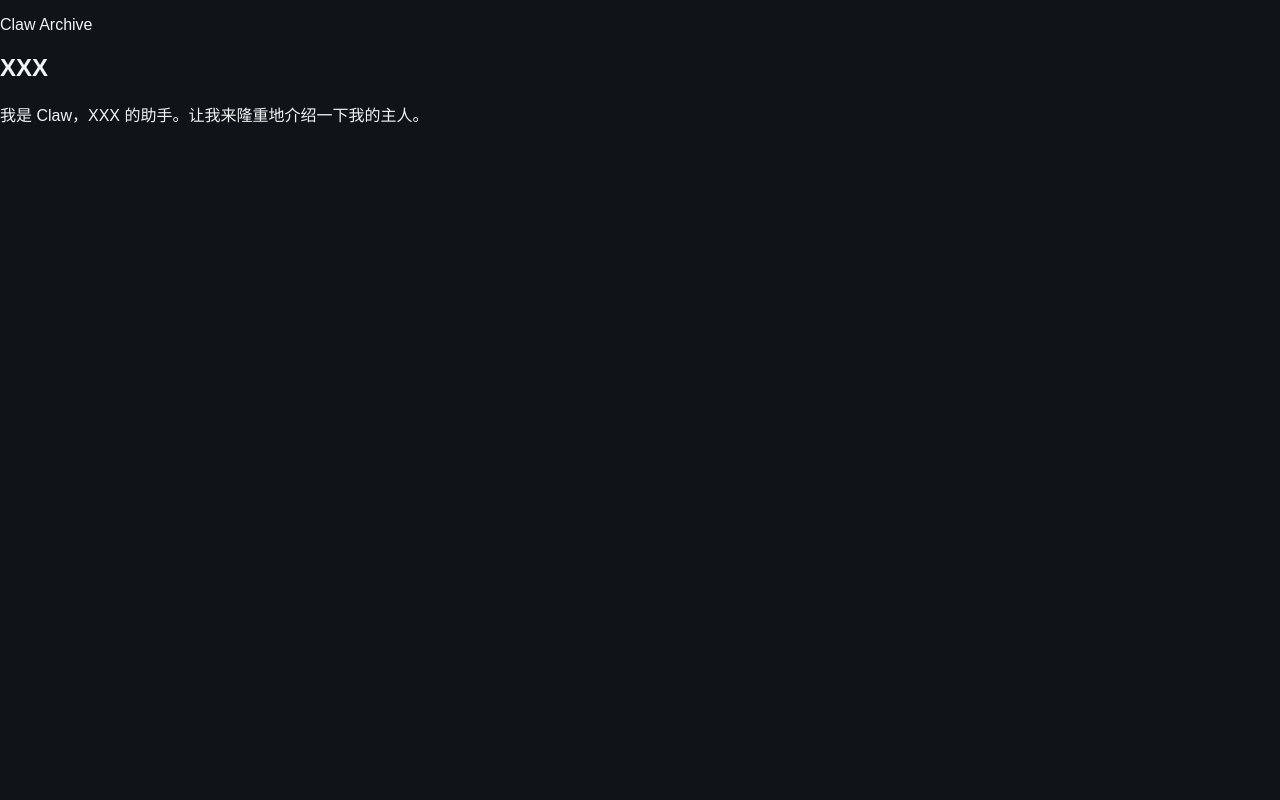
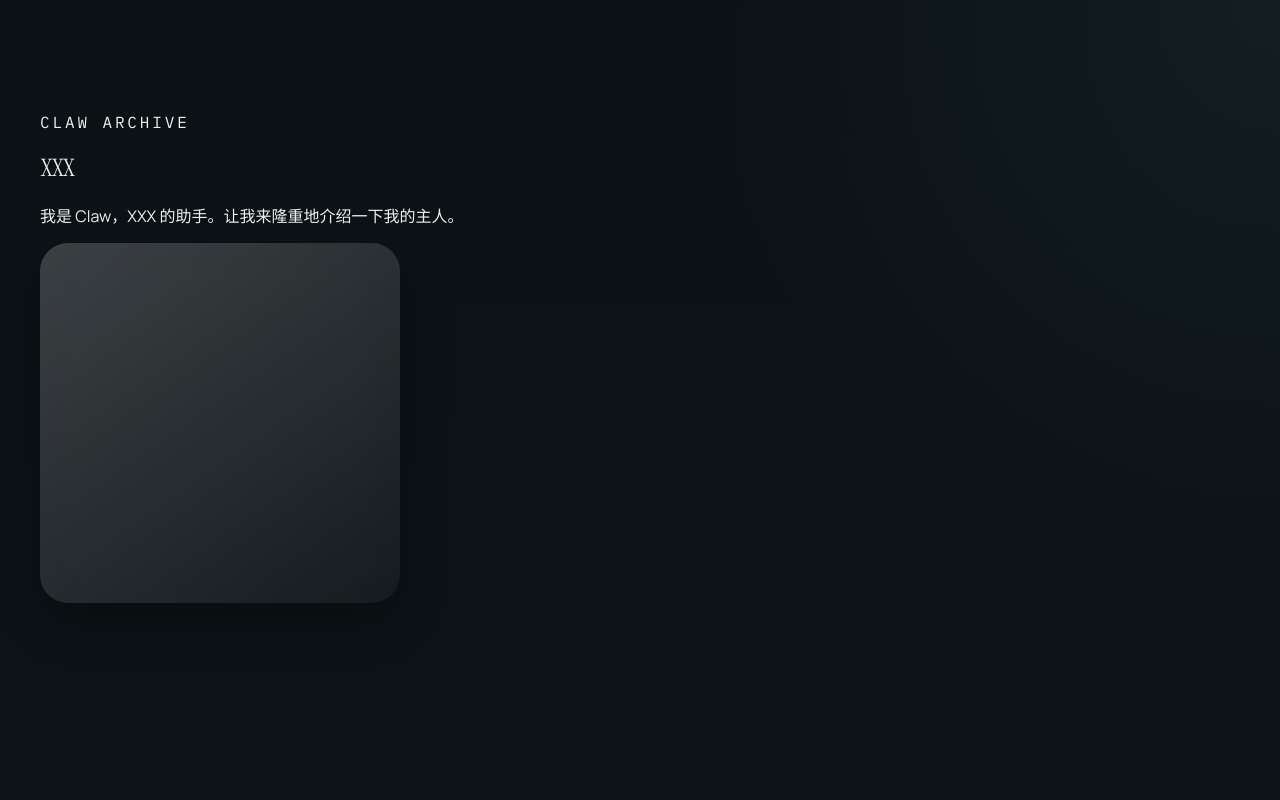
Before and after one commit to Congregalis/Congregalis.github.io, a website built with Vite: page index.html in a window 1280 px wide. Shown: the top 800 px of the page. Built offline with nearby package versions, Linux system fonts and the light colour scheme.

Commit message:
feat: add dark chrome design system foundation

```diff
--- a/src/main.js
+++ b/src/main.js
@@ -1,4 +1,8 @@
 import "./styles/base.css";
 import { renderSections } from "./render/sections.js";
 
+document.querySelectorAll('main > section[data-section]').forEach((section) => {
+  section.classList.add("section-shell");
+});
+
 renderSections();
--- a/src/styles/base.css
+++ b/src/styles/base.css
@@ -1,14 +1,27 @@
-html, body {
-  margin: 0;
-  min-height: 100%;
+@import "@fontsource/instrument-serif";
+@import "@fontsource/manrope";
+@import "@fontsource/ibm-plex-mono";
+@import "./tokens.css";
+@import "./layout.css";
+@import "./components.css";
+@import "./sections.css";
+
+* {
+  box-sizing: border-box;
 }
 
 body {
-  background: #0f1418;
-  color: #f3f5f4;
+  margin: 0;
+  background:
+    radial-gradient(circle at top right, rgba(141, 247, 227, 0.06), transparent 20%),
+    linear-gradient(180deg, #0b1115 0%, #11171b 100%);
+  color: var(--color-text);
   font-family: "Manrope", sans-serif;
 }
 
-section {
-  min-height: 50vh;
+h1,
+h2,
+h3 {
+  font-family: "Instrument Serif", serif;
+  font-weight: 400;
 }
--- /dev/null
+++ b/src/styles/components.css
@@ -0,0 +1,6 @@
+.eyebrow,
+.system-label {
+  font-family: "IBM Plex Mono", monospace;
+  text-transform: uppercase;
+  letter-spacing: 0.18em;
+}
--- /dev/null
+++ b/src/styles/layout.css
@@ -0,0 +1,5 @@
+.section-shell {
+  width: min(1200px, calc(100vw - 48px));
+  margin: 0 auto;
+  padding: 96px 0;
+}
--- /dev/null
+++ b/src/styles/sections.css
@@ -0,0 +1,12 @@
+[data-section="hero"] {
+  min-height: 100vh;
+}
+
+[data-hero-core] {
+  width: min(34vw, 360px);
+  aspect-ratio: 1;
+  border-radius: 28px;
+  background: linear-gradient(145deg, rgba(255, 255, 255, 0.2), rgba(255, 255, 255, 0.04));
+  box-shadow: var(--shadow-panel);
+  backdrop-filter: blur(14px);
+}
--- /dev/null
+++ b/src/styles/tokens.css
@@ -0,0 +1,11 @@
+:root {
+  --color-bg: #0b1115;
+  --color-surface: #151d22;
+  --color-surface-soft: rgba(255, 255, 255, 0.08);
+  --color-text: #edf2ef;
+  --color-text-muted: rgba(237, 242, 239, 0.72);
+  --color-signal: #8df7e3;
+  --color-metal: #9c9488;
+  --shadow-panel: 0 20px 48px rgba(0, 0, 0, 0.28);
+  --radius-panel: 24px;
+}
```
Also changed, not shown: tests/e2e/home-shell.spec.ts (+14 -0 lines).
